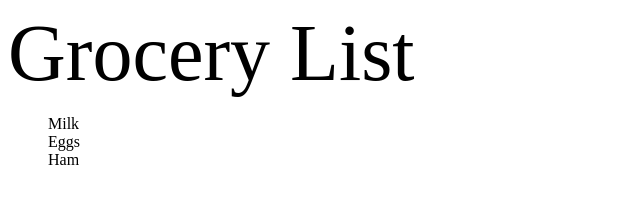
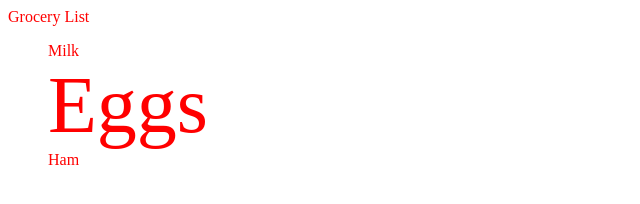
Before and after one commit to castlesmadeofcode/grocery-list, a plain HTML site: page index.html in a window 1280 px wide. Shown: the whole page, without its empty margins (0-640 px from the left). Drawn offline with Linux system fonts and the light colour scheme.

Commit message:
practiced manipulating the dom with javascript using querySelector and quertSelectorAll

```diff
--- a/main.js
+++ b/main.js
@@ -0,0 +1,25 @@
+console.log("Hello, World!");
+
+const four = 2 + 2;
+console.log(four);
+
+
+// find element with id of groceries
+// (query selector always targets the first element in an html file with a matching class)
+const groceriesArticle = document.querySelector("#groceries");
+// add class of red-text to element with id of groceries
+groceriesArticle.classList.add("red-text");
+
+//find element with class of groceriesHeader
+const groceriesHeader = document.querySelector(".groceriesHeader");
+//remove groceriesHeader class
+groceriesHeader.classList.remove("groceriesHeader");
+
+//grabs all list items
+const groceryList = document.querySelectorAll("#groceryList li");
+//loops through list and adds groceryHeader class to each list item
+for (let i=0; i<groceryList.length; i++) {
+    if (i === 1) {
+    groceryList[i].classList.add("groceriesHeader");
+    }
+}
--- a/style.css
+++ b/style.css
@@ -5,3 +5,7 @@
 #groceryList li {
     list-style-type: none;
 }
+
+.red-text {
+    color: red;
+}
```
